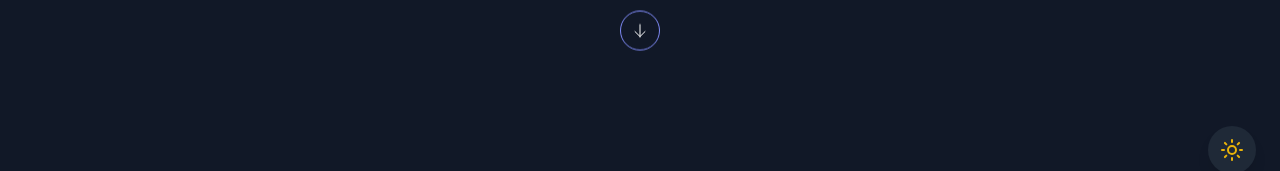
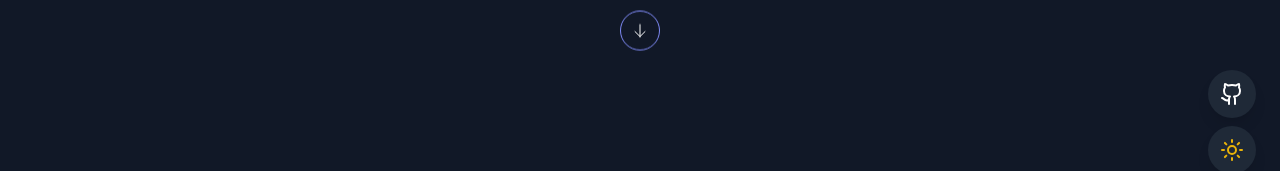
Before and after one commit to Abendaoui/Abendaoui-potfolio, a React (Vite) app: page / in a window 1280 px wide. Shown: the part 602-773 px from the top of the page. Built offline with nearby package versions, Linux system fonts and the light colour scheme.

Commit message:
New pdates

```diff
--- a/src/App.tsx
+++ b/src/App.tsx
@@ -4,6 +4,7 @@ import Contact from './components/Contact'
 import ThemeToggle from './components/ThemeToggle'
 import HeroLanding from './components/HeroLanding'
 import Tech from './components/About'
+import SocialButtons from './components/SocialButtons'
 
 function App() {
   return (
@@ -13,6 +14,7 @@ function App() {
       <Experience />
       <Projects />
       <Contact />
+      <SocialButtons />
       <ThemeToggle />
     </div>
   )
--- /dev/null
+++ b/src/components/SocialButtons.tsx
@@ -0,0 +1,15 @@
+import { Github } from 'lucide-react'
+
+export default function SocialButtons() {
+  return (
+
+      <a
+        href='https://github.com/Abendaoui'
+        target='_blank'
+        className='fixed bottom-20 right-6 p-3 bg-white dark:bg-gray-800 rounded-full shadow-lg hover:shadow-xl transition-all'
+      >
+        {<Github />}
+      </a>
+
+  )
+}
```
